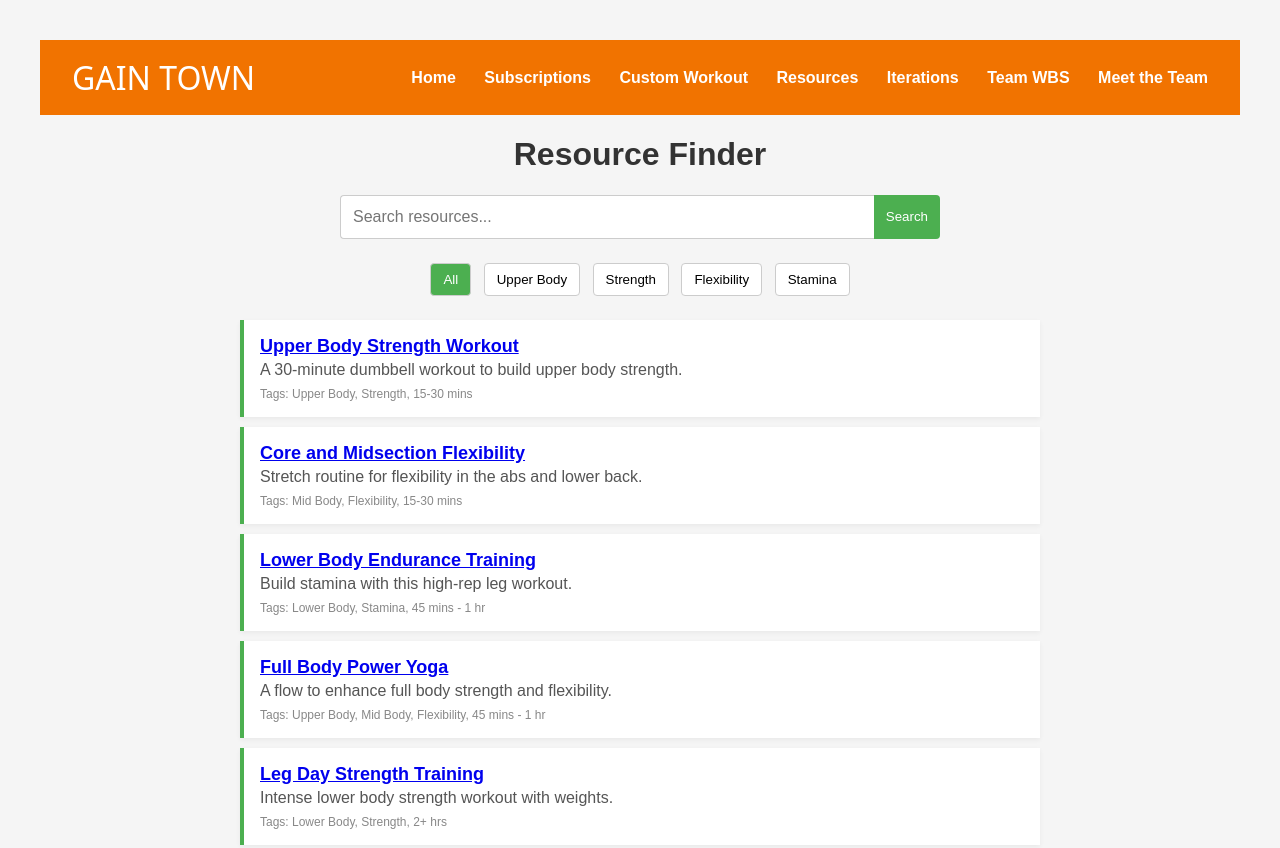
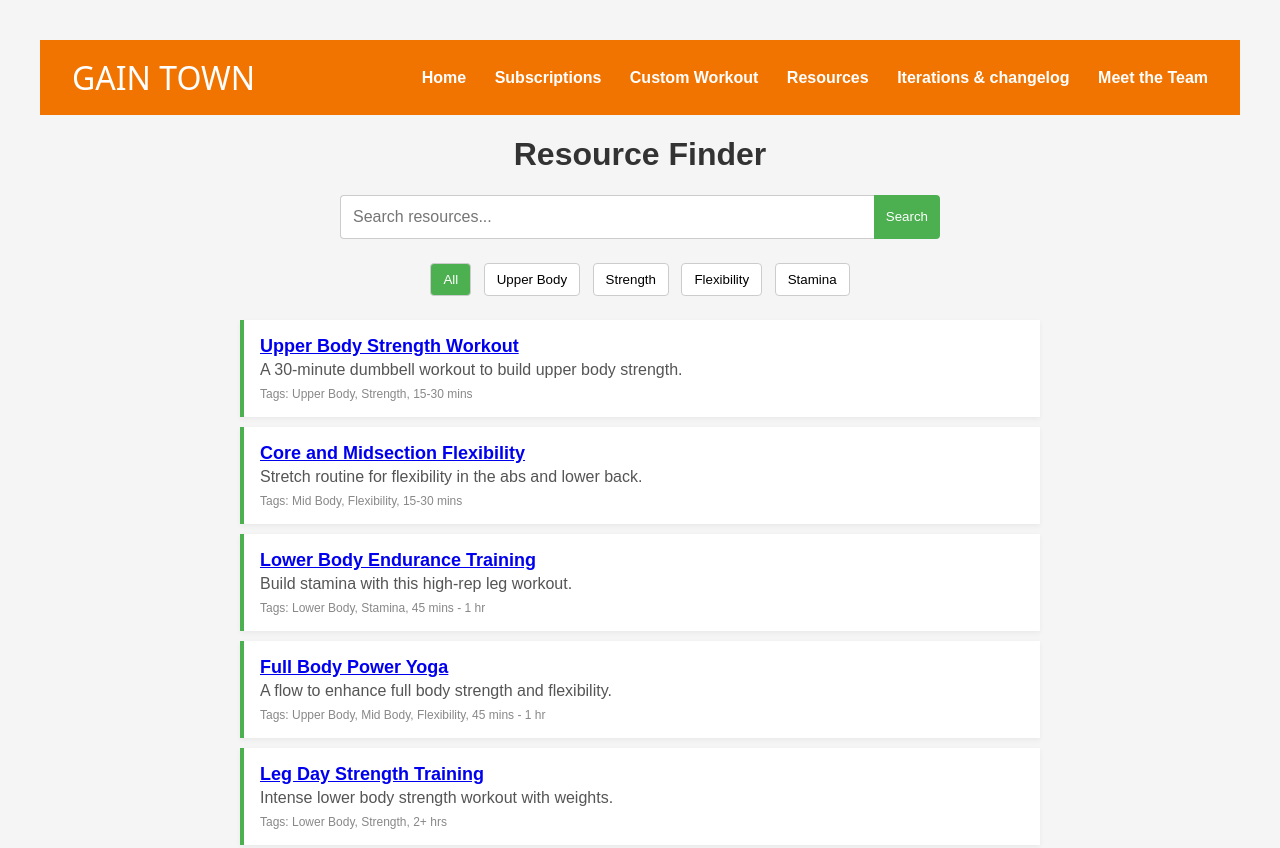
Before and after one commit to sam-wade-bc/grp109, a plain HTML site: page team_project/resources.html in a window 1280 px wide. Shown: the top 848 px of the page. Drawn offline with Linux system fonts and the light colour scheme; a web font is replaced by a local one.

Commit message:
Update resources.html

```diff
--- a/team_project/resources.html
+++ b/team_project/resources.html
@@ -15,8 +15,7 @@
        <a href="https://sam-wade-bc.github.io/grp109/team_project/subscriptions.html">Subscriptions</a>
        <a href="https://sam-wade-bc.github.io/grp109/team_project/customworkout.html">Custom Workout</a>
        <a href="https://sam-wade-bc.github.io/grp109/team_project/resources.html">Resources</a>
-       <a href="https://sam-wade-bc.github.io/grp109/team_project/iterations.html">Iterations</a>
-       <a href="https://sam-wade-bc.github.io/grp109/team_project/teamwbs.html">Team WBS</a>
+       <a href="https://sam-wade-bc.github.io/grp109/team_project/iterations.html">Iterations & changelog</a>
        <a href="https://sam-wade-bc.github.io/grp109/team_project/meettheteam.html">Meet the Team</a>
     </nav>
   </header>
```
